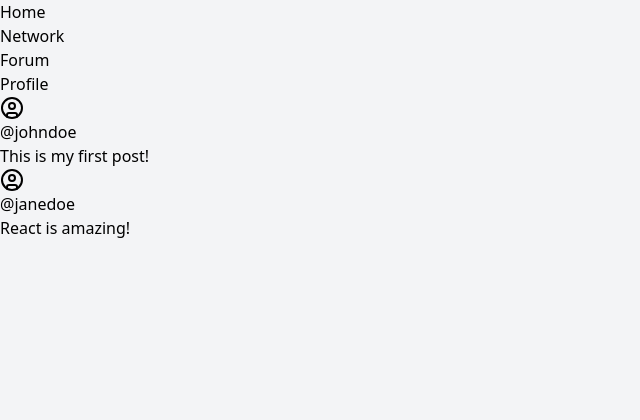
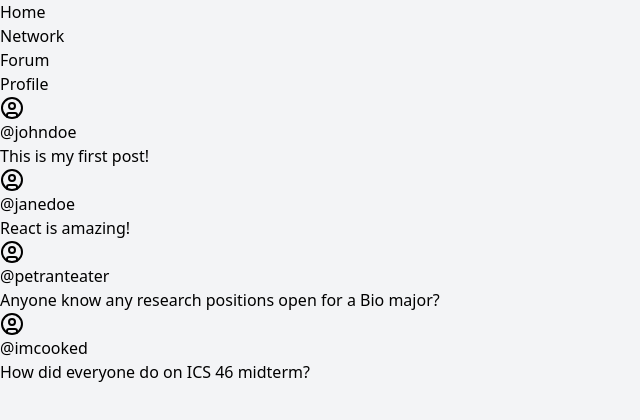
Before and after one commit to heartybp/BranchOut, a React (Vite) app in the folder client/: page /home in a window 1280 px wide. Shown: the top 420 px of the page, without its empty margins (0-640 px from the left). Built offline with nearby package versions, Linux system fonts and the light colour scheme.

Commit message:
fixed center alignment and added more placeholder data

```diff
--- a/client/src/Home.jsx
+++ b/client/src/Home.jsx
@@ -15,6 +15,18 @@ const Home = () => {
       id: 2,
       username: 'janedoe',
       content: 'React is amazing!',
+      profilePhoto: null
+    },
+    {
+      id: 3,
+      username: 'petranteater',
+      content: 'Anyone know any research positions open for a Bio major?',
+      profilePhoto: null
+    },
+    {
+      id: 4,
+      username: 'imcooked',
+      content: 'How did everyone do on ICS 46 midterm?',
       profilePhoto: null
     }
   ];
--- a/client/src/components/Post.jsx
+++ b/client/src/components/Post.jsx
@@ -3,7 +3,7 @@ import { UserCircle } from 'lucide-react';
 
 const Post = ({ username, content, profilePhoto }) => {
   return (
-    <div className="w-full max-w-md flex flex-col justify-center items-center bg-white rounded-md shadow-sm shadow-gray-500 p-4">
+    <div className="flex flex-col justify-center items-center bg-white rounded-md shadow-sm shadow-gray-500 p-4">
       <div className="flex items-center gap-2 w-full mb-3">
         {profilePhoto ? (
           <img
```
